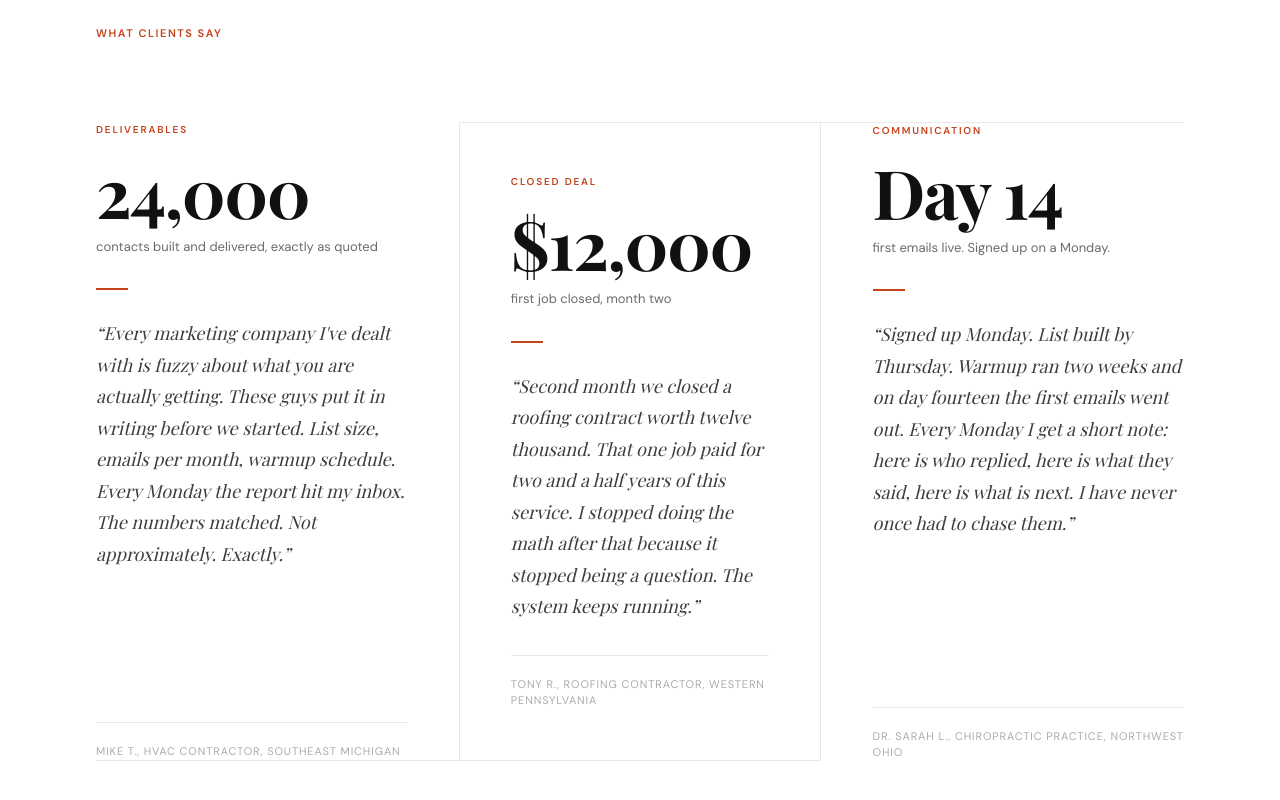
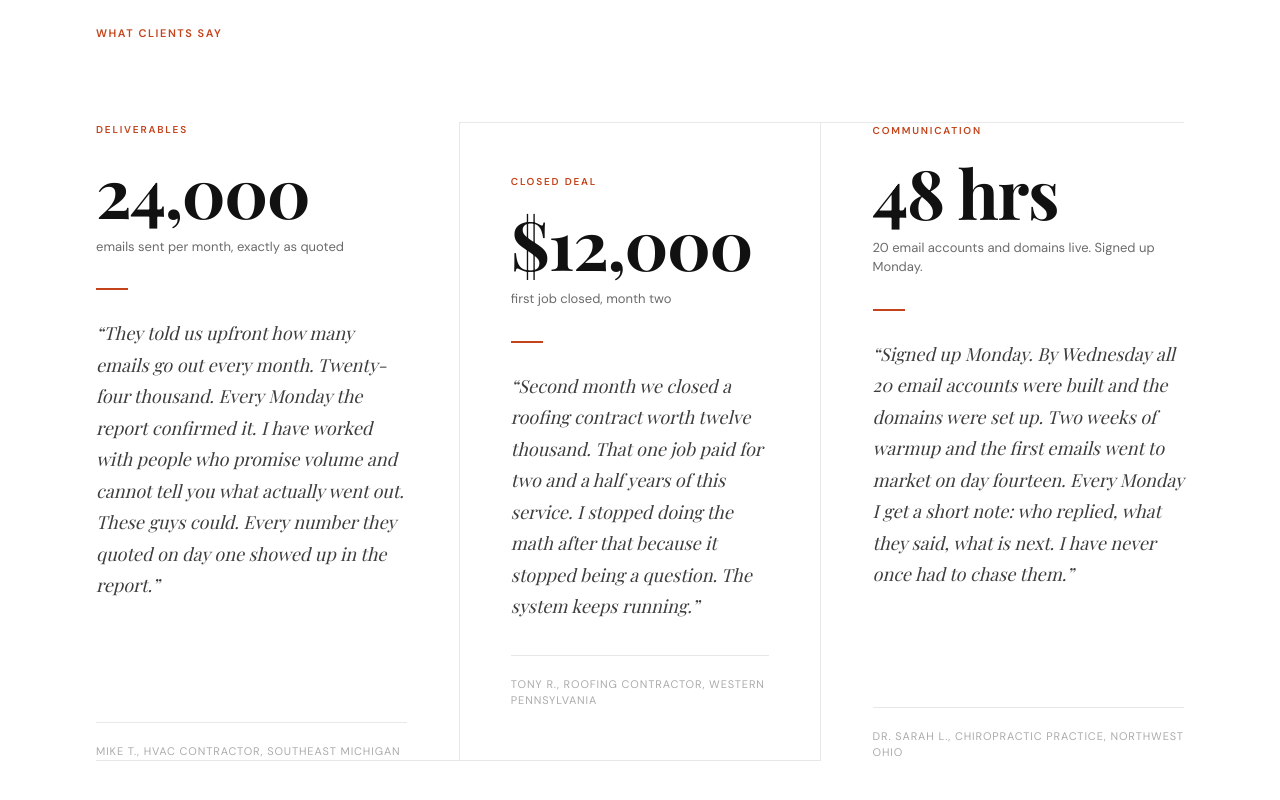
Before and after one commit to jaexochill2-code/scalesteady-engineers, a Next.js app: page / in a window 1280 px wide. Shown: the part 2808-3608 px from the top of the page. Built offline with nearby package versions, Linux system fonts and the light colour scheme.

Commit message:
fix: testimonials — 24k emails sent (not list), T3 metric 48hrs with 20 accounts+domains story

```diff
--- a/src/app/page.tsx
+++ b/src/app/page.tsx
@@ -413,14 +413,14 @@ export default function Home() {
                 24,000
               </p>
               <p className="font-sans mt-3 mb-8" style={{ fontSize: "13px", color: "#6B6B6B" }}>
-                contacts built and delivered, exactly as quoted
+                emails sent per month, exactly as quoted
               </p>
               <div style={{ width: "32px", height: "2px", background: "#C4431B", marginBottom: "28px" }} />
               <p
                 className="font-serif italic mb-auto"
                 style={{ fontSize: "clamp(15px, 1.6vw, 18px)", lineHeight: "1.75", color: "#3D3D3D" }}
               >
-                &ldquo;Every marketing company I&apos;ve dealt with is fuzzy about what you are actually getting. These guys put it in writing before we started. List size, emails per month, warmup schedule. Every Monday the report hit my inbox. The numbers matched. Not approximately. Exactly.&rdquo;
+                &ldquo;They told us upfront how many emails go out every month. Twenty-four thousand. Every Monday the report confirmed it. I have worked with people who promise volume and cannot tell you what actually went out. These guys could. Every number they quoted on day one showed up in the report.&rdquo;
               </p>
               <div style={{ borderTop: "1px solid #E8E8E8", marginTop: "32px", paddingTop: "20px" }}>
                 <p className="font-sans" style={{ fontSize: "11px", letterSpacing: "0.08em", color: "#ABABAB", textTransform: "uppercase" }}>
@@ -484,17 +484,17 @@ export default function Home() {
                 className="font-serif font-bold"
                 style={{ fontSize: "clamp(44px, 5.5vw, 68px)", lineHeight: 1, letterSpacing: "-0.02em", color: "#111111" }}
               >
-                Day 14
+                48 hrs
               </p>
               <p className="font-sans mt-3 mb-8" style={{ fontSize: "13px", color: "#6B6B6B" }}>
-                first emails live. Signed up on a Monday.
+                20 email accounts and domains live. Signed up Monday.
               </p>
               <div style={{ width: "32px", height: "2px", background: "#C4431B", marginBottom: "28px" }} />
               <p
                 className="font-serif italic mb-auto"
                 style={{ fontSize: "clamp(15px, 1.6vw, 18px)", lineHeight: "1.75", color: "#3D3D3D" }}
               >
-                &ldquo;Signed up Monday. List built by Thursday. Warmup ran two weeks and on day fourteen the first emails went out. Every Monday I get a short note: here is who replied, here is what they said, here is what is next. I have never once had to chase them.&rdquo;
+                &ldquo;Signed up Monday. By Wednesday all 20 email accounts were built and the domains were set up. Two weeks of warmup and the first emails went to market on day fourteen. Every Monday I get a short note: who replied, what they said, what is next. I have never once had to chase them.&rdquo;
               </p>
               <div style={{ borderTop: "1px solid #E8E8E8", marginTop: "32px", paddingTop: "20px" }}>
                 <p className="font-sans" style={{ fontSize: "11px", letterSpacing: "0.08em", color: "#ABABAB", textTransform: "uppercase" }}>
```
